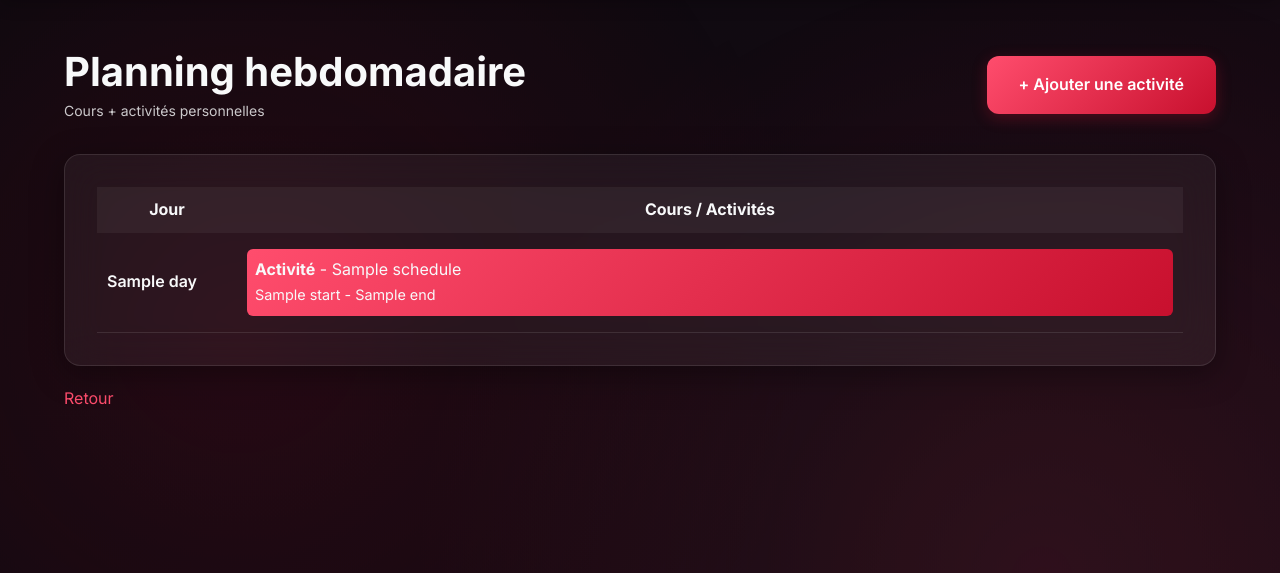
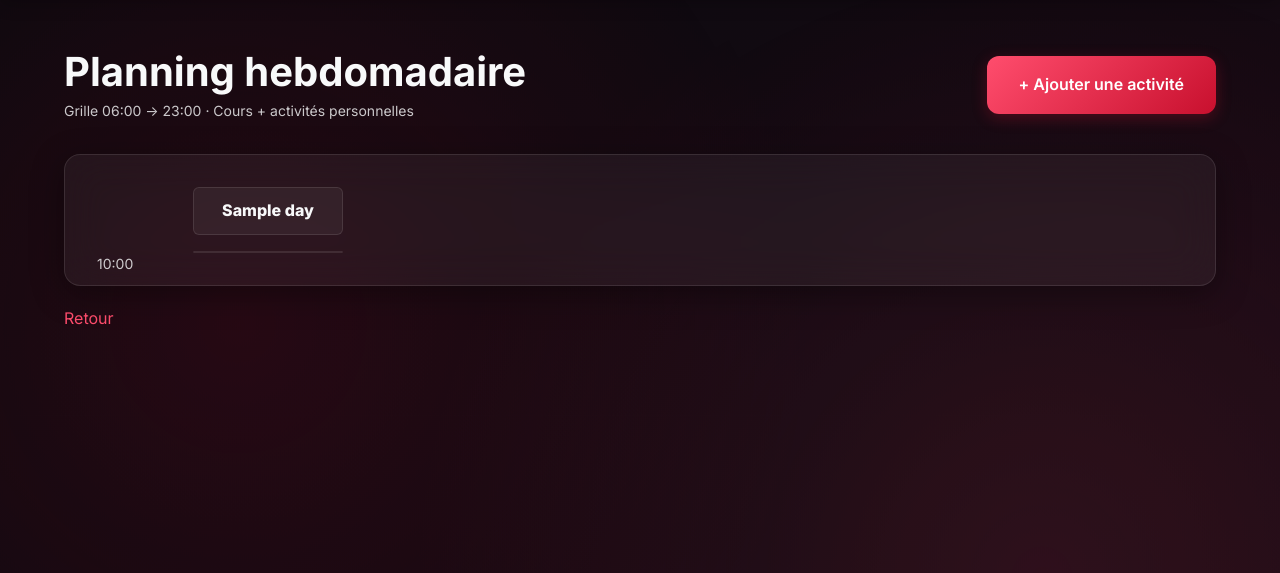
Before and after one commit to mathi04/Unify, a Flask app: template web/app/templates/courses/planning.html in a window 1280 px wide. Shown: the part 75-648 px from the top of the page. Run offline with Flask 3, Linux system fonts and the light colour scheme; the template is opened without the code that fills it: most values are stand-ins (such as "Sample title", 1, 10 or a date in 2020).

Commit message:
refonte du planning en grille horaire

```diff
--- a/web/app/templates/courses/planning.html
+++ b/web/app/templates/courses/planning.html
@@ -5,7 +5,9 @@
 <div style="display:flex; justify-content:space-between; align-items:center; margin-bottom: var(--spacing-lg); gap: var(--spacing-md);">
   <div>
     <h1 style="margin-bottom: 4px;">Planning hebdomadaire</h1>
-    <div style="opacity:.8; font-size: var(--font-size-sm);">Cours + activités personnelles</div>
+    <div style="opacity:.8; font-size: var(--font-size-sm);">
+      Grille 06:00 → 23:00 · Cours + activités personnelles
+    </div>
   </div>
 
   <a href="{{ url_for('courses.new_activity') }}" class="btn">
@@ -13,42 +15,108 @@
   </a>
 </div>
 
-<div class="card">
-  <table style="width:100%; border-collapse:collapse;">
-    <tr style="background: rgba(255,255,255,0.05);">
-      <th style="padding:10px;">Jour</th>
-      <th style="padding:10px;">Cours / Activités</th>
-    </tr>
+<div class="card" style="overflow-x:auto;">
+  <div style="min-width: 1100px;">
 
+    {# Header: colonne vide (heures) + jours #}
+    <div style="display:grid; grid-template-columns: 80px repeat(7, minmax(150px, 1fr)); gap: var(--spacing-sm); align-items:stretch;">
+      <div></div>
       {% for day in days %}
-      <tr style="border-bottom:1px solid rgba(255,255,255,0.1);">
-        <td style="padding:10px; font-weight:600; width: 140px;">{{ day }}</td>
-        <td style="padding:10px;">
-          {% if schedule[day] %}
+        <div style="padding:10px; font-weight:800; background: rgba(255,255,255,0.05); border: 1px solid var(--glass-border); border-radius: var(--radius-sm); text-align:center;">
+          {{ day }}
+        </div>
+      {% endfor %}
+    </div>
+
+    <div style="height: var(--spacing-sm);"></div>
+
+    {# Corps: colonne des heures + 7 colonnes (days) #}
+    <div style="display:grid; grid-template-columns: 80px repeat(7, minmax(150px, 1fr)); gap: var(--spacing-sm); align-items:start;">
+
+      {# Colonne heures #}
+      <div>
+        <div style="height: {{ grid.total_height }}px; position: relative;">
+          {% for h in hours %}
+            <div style="position:absolute; top: {{ (h - grid.start_hour) * grid.px_per_hour }}px; left:0; right:0; transform: translateY(-8px);
+                        font-size: var(--font-size-sm); opacity:.8;">
+              {{ "%02d:00"|format(h) }}
+            </div>
+          {% endfor %}
+        </div>
+      </div>
+
+      {# Colonnes jours #}
+      {% for day in days %}
+        <div style="
+          height: {{ grid.total_height }}px;
+          position: relative;
+          border: 1px solid var(--glass-border);
+          border-radius: var(--radius-sm);
+          background:
+            repeating-linear-gradient(
+              to bottom,
+              rgba(255,255,255,0.06) 0px,
+              rgba(255,255,255,0.06) 1px,
+              transparent 1px,
+              transparent {{ grid.px_per_hour }}px
+            );
+          overflow: hidden;
+        ">
+
+          {# events #}
           {% for item in schedule[day] %}
-              <div style="background: var(--gradient-accent); padding:8px; margin:6px 0; border-radius:6px;">
+            <div style="
+              position:absolute;
+              left: 8px;
+              right: 8px;
+              top: {{ item.top }}px;
+              height: {{ item.height }}px;
+              border-radius: 10px;
+              padding: 8px;
+              background: var(--gradient-accent);
+              box-shadow: 0 8px 24px rgba(0,0,0,0.25);
+              overflow:hidden;
+            ">
+              <div style="display:flex; justify-content:space-between; gap:10px; align-items:flex-start;">
+                <div style="min-width:0;">
                   {% if item.kind == "course" %}
-                  <strong>{{ item.code }}</strong> - {{ item.title }}<br>
-                  <span style="font-size:0.9rem;">{{ item.start }} - {{ item.end }}</span>
-                  <div style="margin-top:6px;">
+                    <div style="font-weight:900; white-space:nowrap; overflow:hidden; text-overflow:ellipsis;">
+                      {{ item.code }}
+                    </div>
+                    <div style="opacity:.95; font-size: var(--font-size-sm); white-space:nowrap; overflow:hidden; text-overflow:ellipsis;">
+                      {{ item.title }}
+                    </div>
+                  {% else %}
+                    <div style="font-weight:900; white-space:nowrap; overflow:hidden; text-overflow:ellipsis;">
+                      Activité
+                    </div>
+                    <div style="opacity:.95; font-size: var(--font-size-sm); white-space:nowrap; overflow:hidden; text-overflow:ellipsis;">
+                      {{ item.title }}
+                    </div>
+                  {% endif %}
+                </div>
+
+                <div style="font-size: var(--font-size-sm); opacity:.95; white-space:nowrap;">
+                  {{ item.start }}–{{ item.end }}
+                </div>
+              </div>
+
+              {% if item.kind == "course" %}
+                <div style="margin-top: 6px;">
                   <a href="{{ url_for('courses.course_detail', course_id=item.id) }}"
-                       style="color: rgba(255,255,255,0.95); text-decoration: underline;">
+                     style="color: rgba(255,255,255,0.95); text-decoration: underline; font-size: var(--font-size-sm);">
                     Détails
                   </a>
                 </div>
-                {% else %}
-                  <strong>Activité</strong> - {{ item.title }}<br>
-                  <span style="font-size:0.9rem;">{{ item.start }} - {{ item.end }}</span>
               {% endif %}
             </div>
           {% endfor %}
-          {% else %}
-            <span style="color:#888;">Aucun élément</span>
-          {% endif %}
-        </td>
-      </tr>
+
+        </div>
       {% endfor %}
-  </table>
+    </div>
+
+  </div>
 </div>
 
 <div style="margin-top:20px;">
```
Also changed, not shown: web/app/courses/routes.py (+101 -28 lines). Lines whose indentation alone changed are shown as unchanged.
